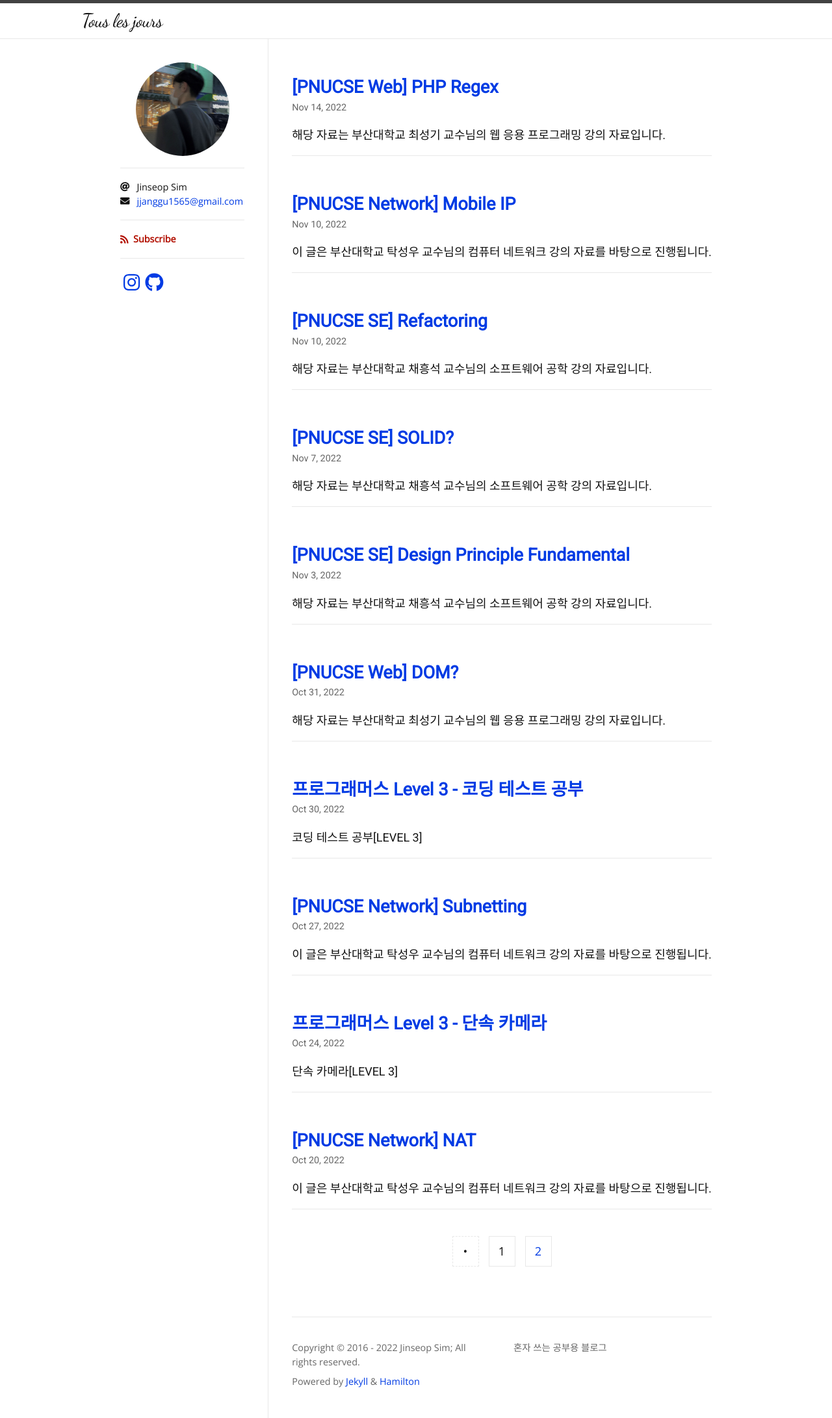
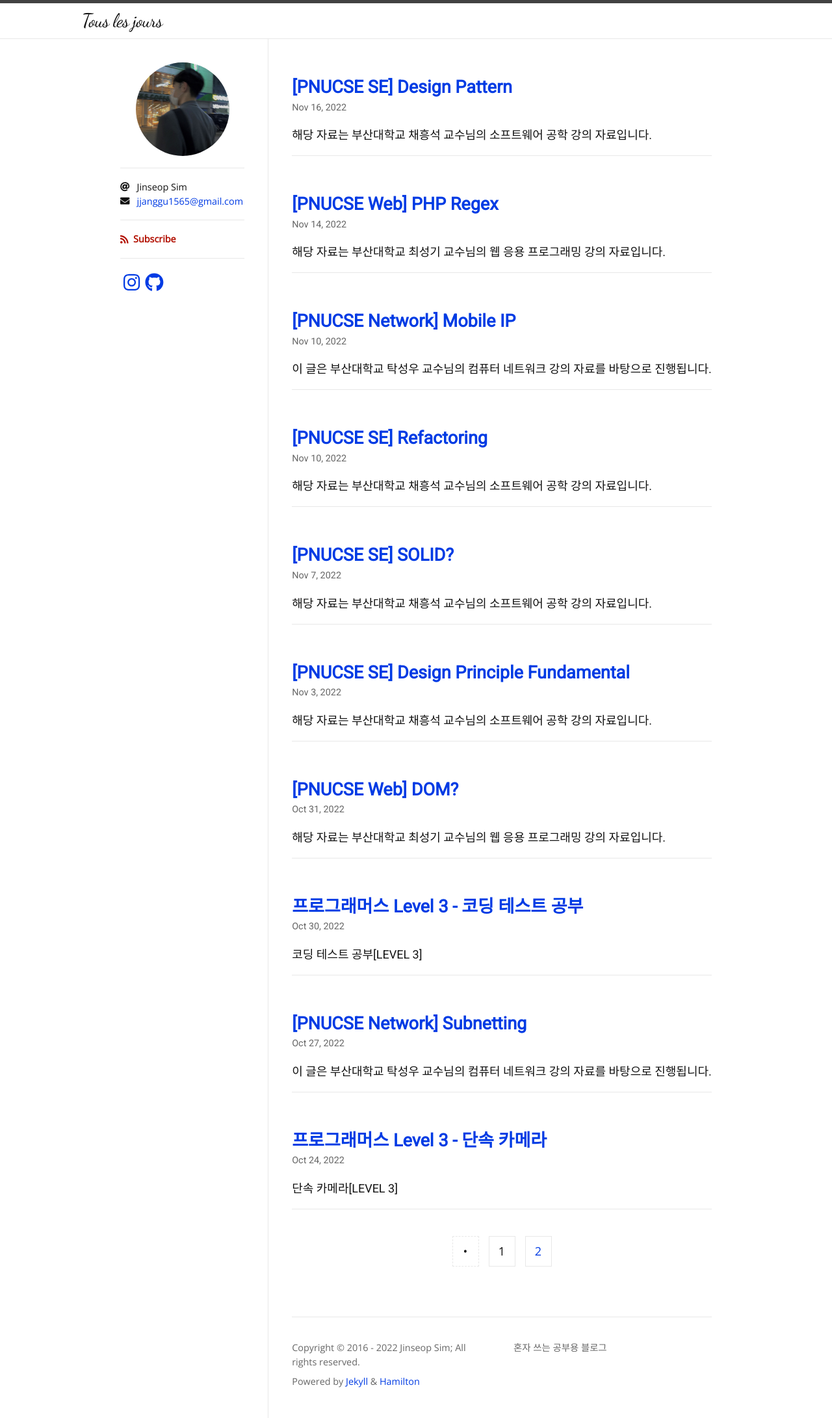
Before and after one commit to Jinseop-Sim/Jinseop-Sim.github.io, a Jekyll site: the page built from index.html, in a window 1280 px wide. Shown: the whole page at 65% size. Built offline with Jekyll 4.4.1, drawn with Linux system fonts in a browser that asks for light colours; nearby versions of some CDN libraries; some web fonts are replaced; the list of posts is cut into pages by our own code.

Commit message:
modify post

```diff
--- /dev/null
+++ b/_posts/2022-11-16-designpattern.md
@@ -0,0 +1,11 @@
+---
+layout: post
+title: "[PNUCSE SE] Design Pattern"
+categories: SE
+tags: [theory]
+author:
+  - Jinseop Sim
+toc: true
+math: true
+---
+> 해당 자료는 부산대학교 채흥석 교수님의 소프트웨어 공학 강의 자료입니다.
```
Also changed, not shown: _posts/2022-11-10-Refactoring.md (line endings or trailing spaces).
